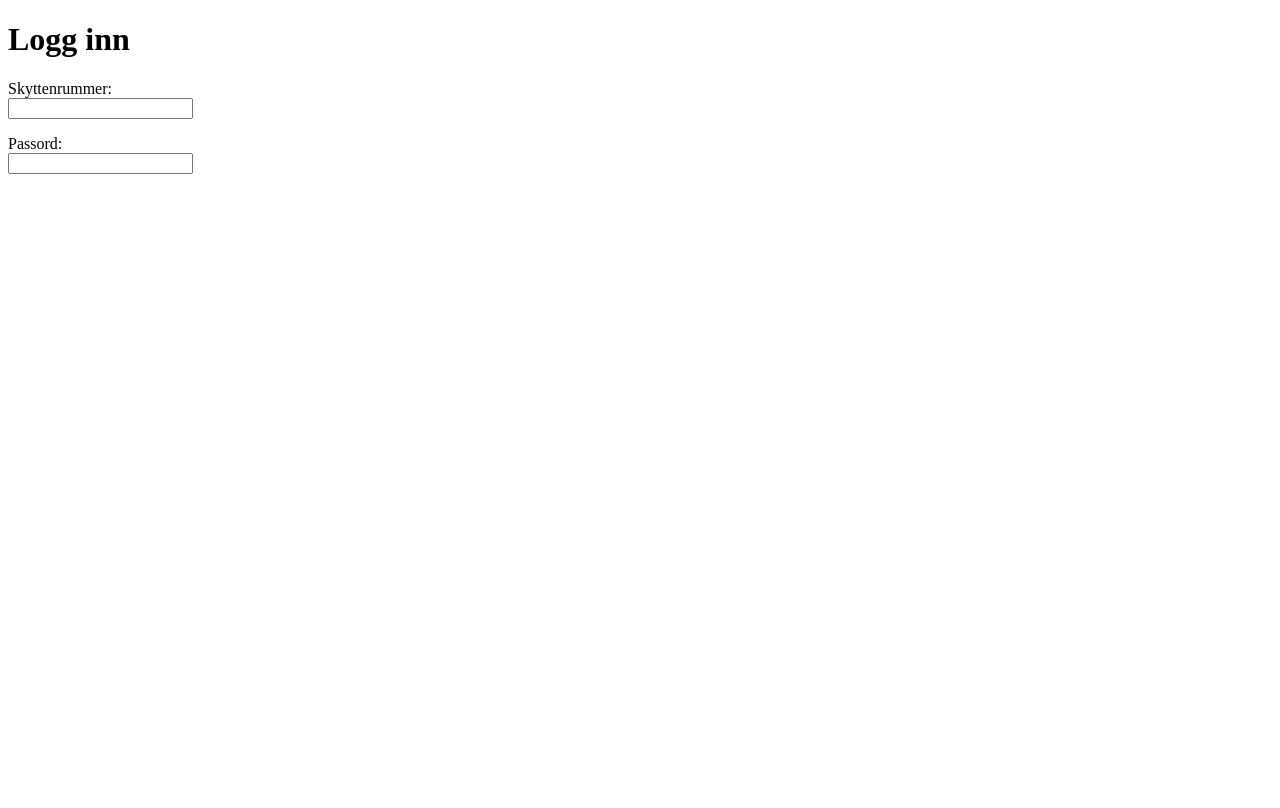
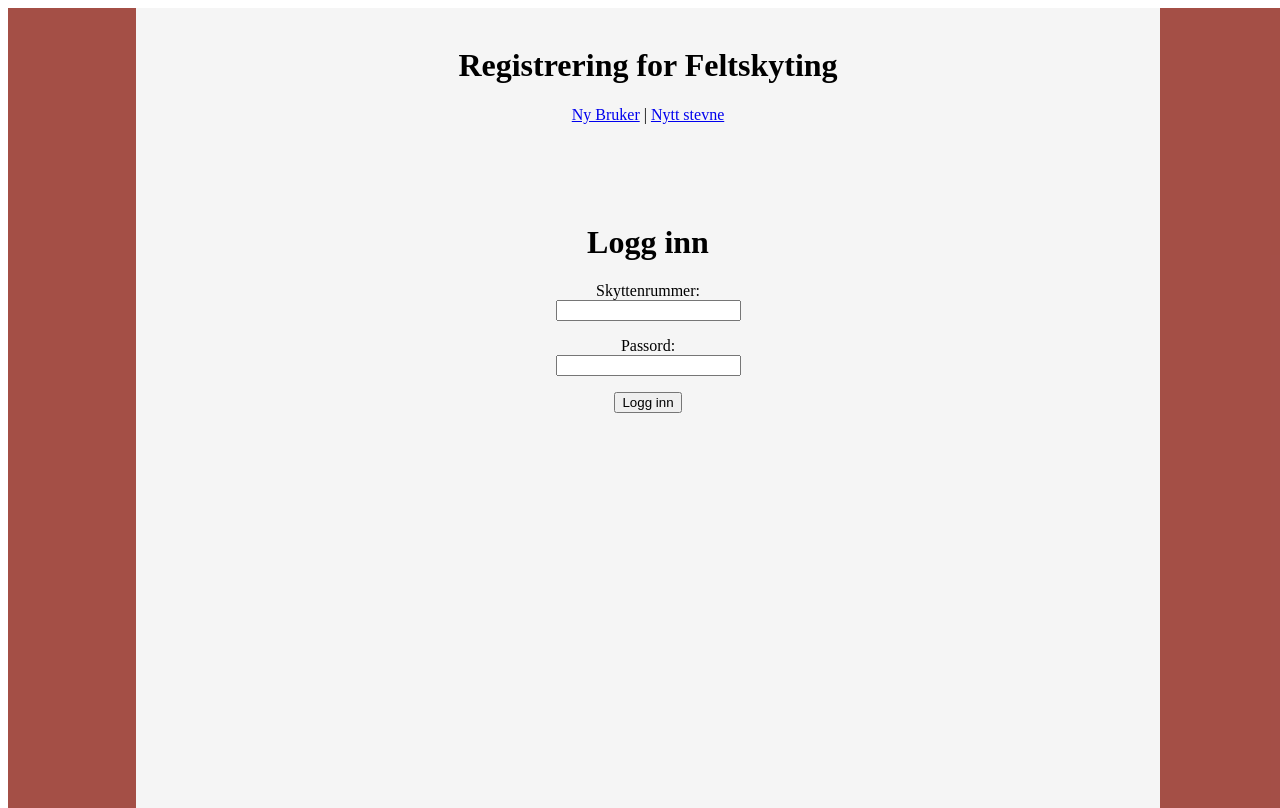
Before and after one commit to Michelsen93/ShootApp_web, a plain HTML site: page index.html in a window 1280 px wide. Drawn offline with Linux system fonts and the light colour scheme.

Commit message:
log in commit

```diff
--- a/index.html
+++ b/index.html
@@ -1,20 +1,34 @@
 <!DOCTYPE html>
 <html lang="en">
 <head>
+    <link rel="stylesheet" type="text/css" href="stylesheet.css">
     <meta charset="UTF-8">
     <title>Title</title>
 
-</div>
 </head>
 <body>
+<div class="outerBackground">
 
-<div CLASS="LoggInn">
-    <h1>Logg inn</h1>
-    <p>Skyttenrummer: <br> <input type="text" name="skytternummer"></p>
+    <div class="innerBackground">
 
-    <p>Passord: <br> <input type="text" name="passord"></p>
+        <div class="headline">
+            <br>
+            <h1>Registrering for Feltskyting</h1>
+        </div>
 
+        <div class="menu">
+            <p> <a href="NyBruker.html">Ny Bruker</a> | <a href="NyBruker.html">Nytt stevne</a></p>
+
+        </div>
+
+        <div class="loggInn">
+            <h1>Logg inn</h1>
+            <p>Skyttenrummer: <br> <input type="text" name="skytternummer"></p>
+            <p>Passord: <br> <input type="password" name="password"></p>
+            <button type="button">Logg inn</button>
+        </div>
+
+    </div>
 </div>
-
 </body>
 </html>
--- a/stylesheet.css
+++ b/stylesheet.css
@@ -1,3 +1,39 @@
+
+/*Logg inn siden*/
+.outerBackground{
+    position: absolute;
+    height: 100%;
+    width:100%;
+    background-color: rgba(139, 30, 19, 0.78);
+}
+
+.innerBackground{
+    position: absolute;
+    background-color: whitesmoke;
+    height: 100%;
+    width: 80%;
+    margin-left: 10%;
+    margin-right: 10%;
+}
+
+.headline{
+
+    text-align: center;
+}
+
+.menu{
+
+    text-align: center;
+}
+
+.loggInn{
+
+    margin-top: 100px;
+    width: 100%;
+    text-align: center;
+
+}
+
 .div1{
     width: 300px;
     height: 100px;
```
